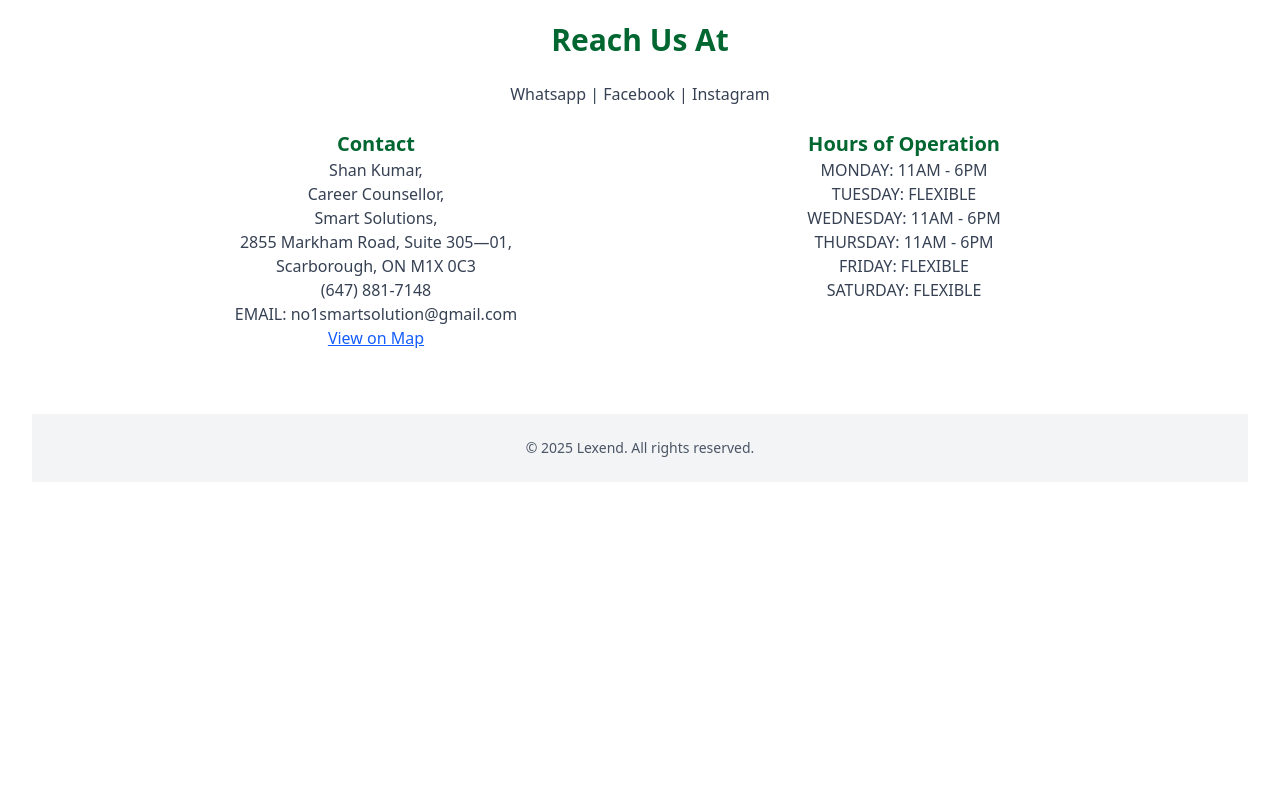
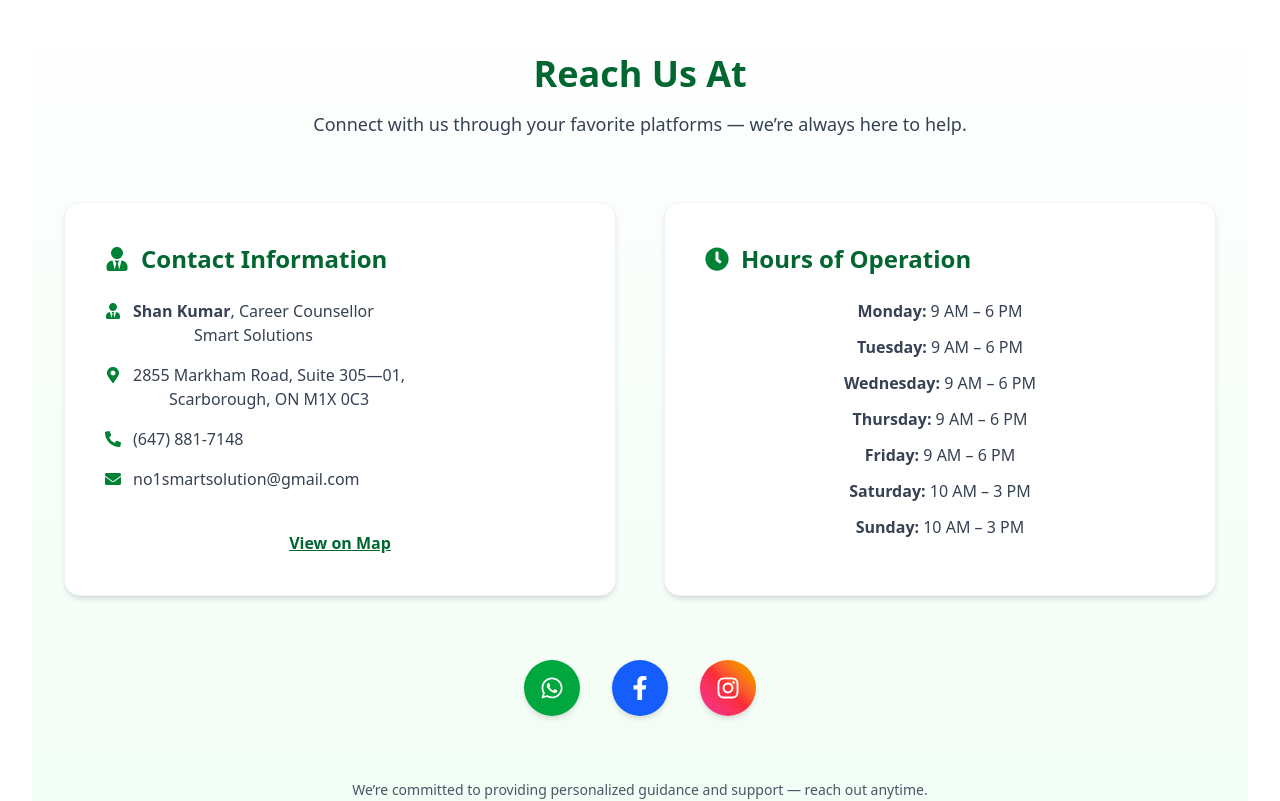
Before and after one commit to sarniraula/smart-solution, a React (Vite) app: page / in a window 1280 px wide. Shown: the part 3200-4001 px from the top of the page. Before the commit the page ends 3714 px from the top, so only its background shows below. Built offline with nearby package versions, Linux system fonts and the light colour scheme.

Commit message:
Contact Section modification

```diff
--- a/src/sections/Contact.jsx
+++ b/src/sections/Contact.jsx
@@ -1,39 +1,198 @@
+import { motion } from "framer-motion";
+import {
+  FaWhatsapp,
+  FaFacebookF,
+  FaInstagram,
+  FaMapMarkerAlt,
+  FaPhoneAlt,
+  FaEnvelope,
+  FaClock,
+  FaUserTie,
+} from "react-icons/fa";
+
 export default function Contact() {
   return (
-    <section id="contact" className="bg-white py-16 px-6">
-      <div className="max-w-5xl mx-auto space-y-6">
-        <h2 className="text-3xl font-bold text-green-800">Reach Us At</h2>
-        <p className="text-gray-700">Whatsapp | Facebook | Instagram</p>
+    <section
+      id="contact"
+      className="bg-gradient-to-b from-white to-green-50 py-24 px-6 overflow-hidden"
+    >
+      <div className="max-w-6xl mx-auto space-y-16">
+        {/* Header */}
+        <motion.div
+          className="text-center"
+          initial={{ opacity: 0, y: 30 }}
+          whileInView={{ opacity: 1, y: 0 }}
+          transition={{ duration: 0.8 }}
+          viewport={{ once: true }}
+        >
+          <h2 className="text-4xl font-bold text-green-800 mb-4">
+            Reach Us At
+          </h2>
+          <p className="text-gray-700 text-lg">
+            Connect with us through your favorite platforms — we’re always here
+            to help.
+          </p>
+        </motion.div>
 
-        <div className="grid md:grid-cols-2 gap-8">
-          <div>
-            <h3 className="text-xl font-semibold text-green-800">Contact</h3>
-            <p className="text-gray-700">
-              Shan Kumar, <br />
-              Career Counsellor, <br />
-              Smart Solutions, <br />
-              2855 Markham Road, Suite 305—01, <br />
-              Scarborough, ON M1X 0C3 <br />
-              (647) 881-7148 <br />
-              EMAIL: no1smartsolution@gmail.com
-            </p>
-            <a className="text-blue-600 underline" href="https://maps.app.goo.gl/YXP6bUVhH3oDmd5p6" target="_blank" rel="noopener noreferrer">
-              View on Map
-            </a>
+        {/* Contact Info */}
+        <motion.div
+          className="grid md:grid-cols-2 gap-12 mt-10"
+          initial={{ opacity: 0, y: 40 }}
+          whileInView={{ opacity: 1, y: 0 }}
+          transition={{ duration: 0.8 }}
+          viewport={{ once: true }}
+        >
+          {/* Left: Contact Details */}
+          <div className="bg-white p-10 rounded-2xl shadow-md border border-gray-100">
+            <div className="flex items-center gap-3 mb-6">
+              <FaUserTie className="text-green-700 text-2xl" />
+              <h3 className="text-2xl font-semibold text-green-800">
+                Contact Information
+              </h3>
+            </div>
+            <ul className="space-y-4 text-gray-700">
+              <li className="flex items-start gap-3">
+                <FaUserTie className="text-green-700 mt-1" />
+                <p>
+                  <span className="font-semibold">Shan Kumar</span>, Career
+                  Counsellor
+                  <br />
+                  Smart Solutions
+                </p>
+              </li>
+              <li className="flex items-start gap-3">
+                <FaMapMarkerAlt className="text-green-700 mt-1" />
+                <p>
+                  2855 Markham Road, Suite 305—01,
+                  <br />
+                  Scarborough, ON M1X 0C3
+                </p>
+              </li>
+              <li className="flex items-start gap-3">
+                <FaPhoneAlt className="text-green-700 mt-1" />
+                <a
+                  href="tel:+16478817148"
+                  className="hover:text-green-800 transition-colors"
+                >
+                  (647) 881-7148
+                </a>
+              </li>
+              <li className="flex items-start gap-3">
+                <FaEnvelope className="text-green-700 mt-1" />
+                <a
+                  href="mailto:no1smartsolution@gmail.com"
+                  className="hover:text-green-800 transition-colors"
+                >
+                  no1smartsolution@gmail.com
+                </a>
+              </li>
+            </ul>
+
+            <div className="mt-6">
+              <a
+                href="https://maps.app.goo.gl/YXP6bUVhH3oDmd5p6"
+                target="_blank"
+                rel="noopener noreferrer"
+                className="inline-block mt-4 text-green-800 font-semibold underline hover:text-green-600 transition-colors"
+              >
+                View on Map
+              </a>
+            </div>
           </div>
 
-          <div>
-            <h3 className="text-xl font-semibold text-green-800">Hours of Operation</h3>
-            <p className="text-gray-700">
-              MONDAY: 11AM - 6PM <br />
-              TUESDAY: FLEXIBLE <br />
-              WEDNESDAY: 11AM - 6PM <br />
-              THURSDAY: 11AM - 6PM <br />
-              FRIDAY: FLEXIBLE <br />
-              SATURDAY: FLEXIBLE
-            </p>
+          {/* Right: Hours of Operation */}
+          <div className="bg-white p-10 rounded-2xl shadow-md border border-gray-100">
+            <div className="flex items-center gap-3 mb-6">
+              <FaClock className="text-green-700 text-2xl" />
+              <h3 className="text-2xl font-semibold text-green-800">
+                Hours of Operation
+              </h3>
+            </div>
+            <ul className="text-gray-700 space-y-3">
+              <li>
+                <strong>Monday:</strong> 9 AM – 6 PM
+              </li>
+              <li>
+                <strong>Tuesday:</strong> 9 AM – 6 PM
+              </li>
+              <li>
+                <strong>Wednesday:</strong> 9 AM – 6 PM
+              </li>
+              <li>
+                <strong>Thursday:</strong> 9 AM – 6 PM
+              </li>
+              <li>
+                <strong>Friday:</strong> 9 AM – 6 PM
+              </li>
+              <li>
+                <strong>Saturday:</strong> 10 AM – 3 PM
+              </li>
+              <li>
+                <strong>Sunday:</strong> 10 AM – 3 PM
+              </li>
+            </ul>
           </div>
-        </div>
+        </motion.div>
+
+        {/* Social Icons */}
+        <motion.div
+          className="flex justify-center gap-8"
+          initial="hidden"
+          whileInView="visible"
+          viewport={{ once: true }}
+          variants={{
+            hidden: {},
+            visible: {
+              transition: { staggerChildren: 0.15 },
+            },
+          }}
+        >
+          {[
+            {
+              icon: <FaWhatsapp />,
+              color: "bg-green-600",
+              link: "https://wa.me/16478817148",
+            },
+            {
+              icon: <FaFacebookF />,
+              color: "bg-blue-600",
+              link: "https://www.facebook.com/",
+            },
+            {
+              icon: <FaInstagram />,
+              color: "bg-gradient-to-tr from-pink-500 via-red-500 to-yellow-500",
+              link: "https://www.instagram.com/",
+            },
+          ].map((social, index) => (
+            <motion.a
+              key={index}
+              href={social.link}
+              target="_blank"
+              rel="noopener noreferrer"
+              className={`w-14 h-14 flex items-center justify-center rounded-full shadow-md text-white ${social.color} hover:scale-110 transition-transform duration-300`}
+              variants={{
+                hidden: { opacity: 0, y: 20 },
+                visible: { opacity: 1, y: 0 },
+              }}
+            >
+              <span className="text-2xl">{social.icon}</span>
+            </motion.a>
+          ))}
+        </motion.div>
+
+        {/* Closing Line */}
+        <motion.div
+          className="text-center mt-16 text-gray-600 text-sm"
+          initial={{ opacity: 0 }}
+          whileInView={{ opacity: 1 }}
+          transition={{ duration: 1 }}
+          viewport={{ once: true }}
+        >
+          <p>
+            We’re committed to providing personalized guidance and support — reach
+            out anytime.
+          </p>
+        </motion.div>
       </div>
     </section>
   );
```
